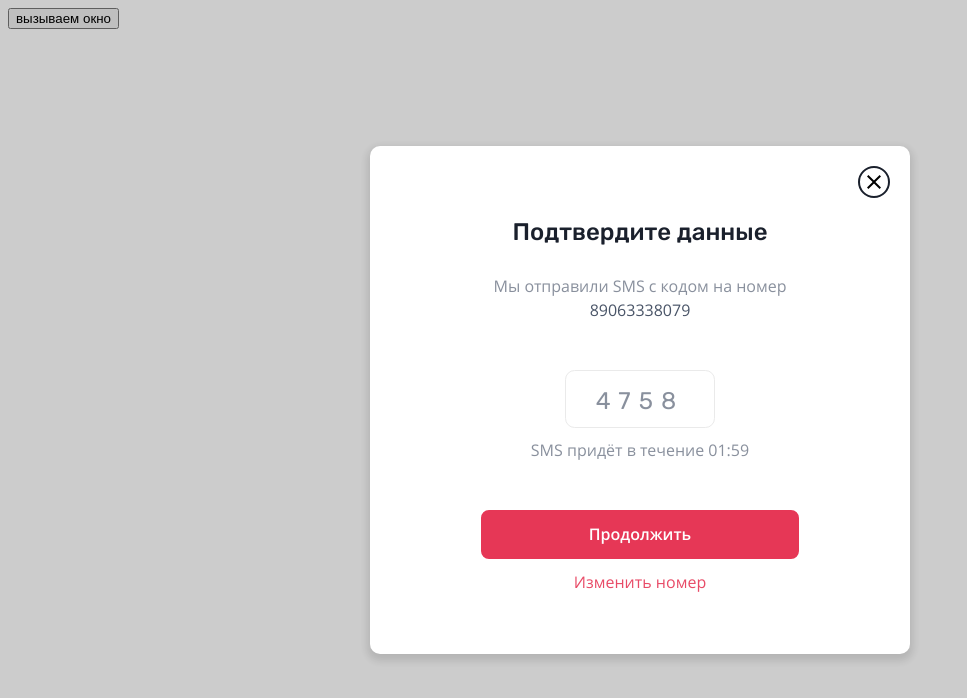
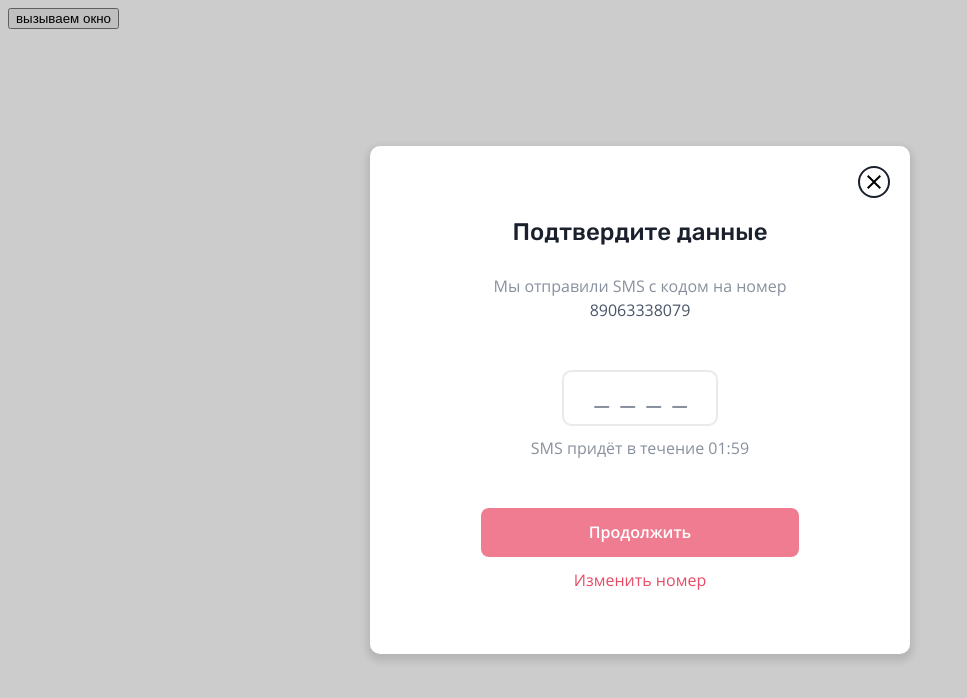
Before and after one commit to devilnaz/cb-modal-sms-confirmation, a plain HTML site: page index.html in a window 1280 px wide. Shown: the whole page, without its empty margins (0-967 px from the left). Drawn offline with Linux system fonts and the light colour scheme.

Commit message:
предварительный вид

```diff
--- a/index.html
+++ b/index.html
@@ -50,7 +50,7 @@
                   <h5 class="confirmation-sms__title">Подтвердите данные</h5>
                   <p class="confirmation-sms__description">Мы отправили SMS c кодом на номер <br><span class="confirmation-sms__description_phone">89063338079</span></p>
                   <div class="confirmation-sms__wrapper-code">
-                    <input class="cb-input-module confirmation-sms__code" type="text" maxlength="4" placeholder="4758" onkeydown="return ( event.ctrlKey || event.altKey
+                    <input class="cb-input-module confirmation-sms__code" type="text" maxlength="4" placeholder="____" onkeydown="return ( event.ctrlKey || event.altKey
                     || (47<event.keyCode && event.keyCode<58 && event.shiftKey==false)
                     || (95<event.keyCode && event.keyCode<106)
                     || (event.keyCode==8) || (event.keyCode==9)
@@ -62,7 +62,7 @@
                   </div>
                   <p class="confirmation-sms__description confirmation-sms__description_timer">SMS придёт в течение <span class="confirmation-sms__description_timer">01:59</span></p>
                   <div class="confirmation-sms__wrapper-btn">
-                    <button class="cb-btn-module cb-btn-module_hover-dark confirmation-sms__btn">Продолжить</button>
+                    <button id="js_btn_confirmation_sms" class="cb-btn-module cb-btn-module_disabled cb-btn-module_hover-dark confirmation-sms__btn">Продолжить</button>
                   </div>
                   <div class="confirmation-sms__wrapper-link confirmation-sms__wrapper-link_change-num">
                     <button class="cb-link-module confirmation-sms__btn" onclick="goSetData()">Изменить номер</button>
--- a/scss/creation-registration.scss
+++ b/scss/creation-registration.scss
@@ -63,8 +63,8 @@ $browser-font-size: 16;
   @include em(16, 21.79);
   font-family: 'open_sanssemibold';
   padding: em(12, 16);
+  border-radius: em(8, 16);
   border: 2px solid $main;
-  border-radius: em(8, 16);
   background-color: $main;
   color: $white;
   max-width: 318px;
@@ -73,6 +73,13 @@ $browser-font-size: 16;
 }
 .cb-btn-module:hover {
   cursor: pointer;
+}
+.cb-btn-module_disabled {
+  border-color: transparent;
+  background-color: rgba($main, .65);
+}
+.cb-btn-module_disabled:hover {
+  cursor: default;
 }
 .cb-btn-module_hover-light:hover {
   border-color: transparent;
@@ -125,7 +132,14 @@ $browser-font-size: 16;
     text-align: center;
     letter-spacing: em(8, 24);
     max-width: none;
-    width: 150px;
+    width: 156px;
+    border: 2px solid #EAEAEA;
+    padding: em(11, 24) em(24, 20) em(9, 24);
+  }
+  &__code:focus {
+    outline: none;
+    border: 2px solid rgba(208, 186, 101, 0.6);
+    box-shadow: rgb(254 218 78) 0px 0px 10px;
   }
   &__code::placeholder {
     color: rgba($grey, .65);
```
Also changed, not shown: css/creation-registration.css, css/creation-registration.min.css, 2 other files.
